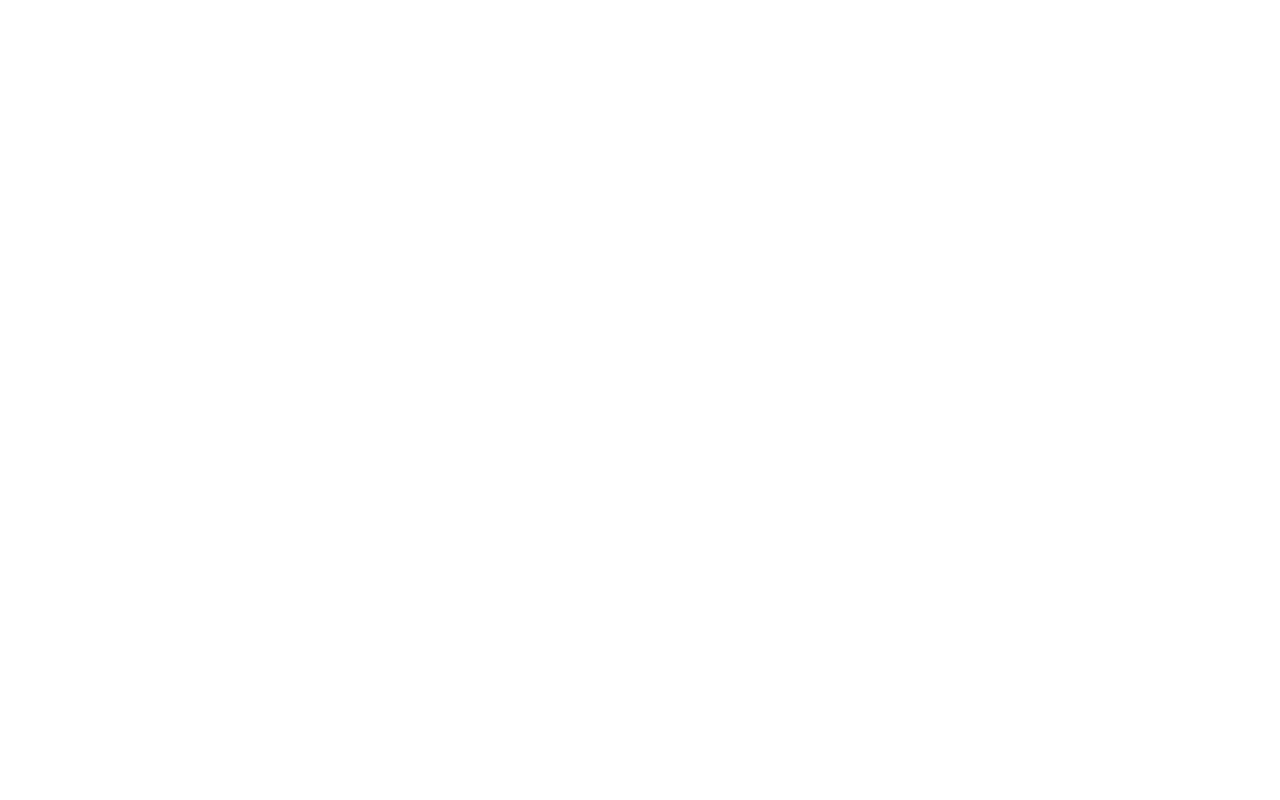
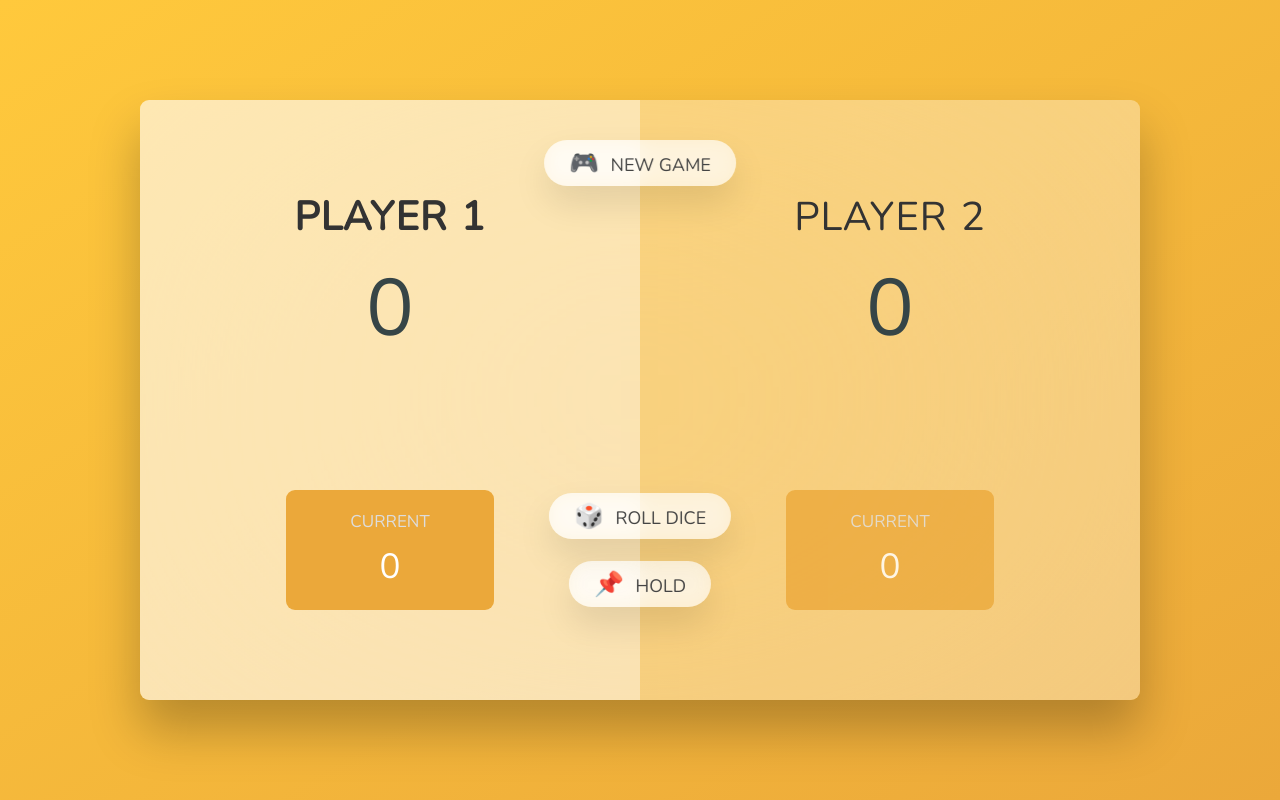
Before and after one commit to nishhhx/pigGame, a plain HTML site: page index.html in a window 1280 px wide. Drawn offline with nearby package versions, Linux system fonts and the light colour scheme.

Commit message:
Create UI

```diff
--- a/index.html
+++ b/index.html
@@ -4,9 +4,44 @@
     <meta charset="UTF-8" />
     <link rel="stylesheet" href="style.css" />
     <title>Pig Game</title>
+    <link rel="icon" type="image/png" href="dice_favicon.png" />
   </head>
   <body>
+    <main>
+      <section class="player player--0 player--active">
+        <h2 class="name" id="name--0">Player 1</h2>
+        <p class="score" id="score--0">0</p>
+        <div class="current">
+          <p class="current-label">Current</p>
+          <p class="current-score" id="current--0">0</p>
+        </div>
+        <img
+          src="winner.png"
+          alt="winner"
+          class="winner hidden"
+          id="winner--0"
+        />
+      </section>
+      <section class="player player--1">
+        <h2 class="name" id="name--1">Player 2</h2>
+        <p class="score" id="score--1">0</p>
+        <div class="current">
+          <p class="current-label">Current</p>
+          <p class="current-score" id="current--1">0</p>
+        </div>
+        <img
+          src="winner.png"
+          alt="winner"
+          class="winner hidden"
+          id="winner--1"
+        />
+      </section>
 
+      <img src="dice-5.png" alt="Playing dice" class="dice hidden" />
+      <button class="btn btn--new">🎮 New game</button>
+      <button class="btn btn--roll">🎲 Roll dice</button>
+      <button class="btn btn--hold">📌 Hold</button>
+    </main>
     <script src="script.js"></script>
   </body>
 </html>
--- a/style.css
+++ b/style.css
@@ -0,0 +1,176 @@
+@import url('https://fonts.googleapis.com/css2?family=Nunito&display=swap');
+
+* {
+  margin: 0;
+  padding: 0;
+  box-sizing: inherit;
+}
+
+html {
+  font-size: 62.5%;
+  box-sizing: border-box;
+}
+
+body {
+  font-family: 'Nunito', sans-serif;
+  font-weight: 400;
+  height: 100vh;
+  color: #333;
+  background-image: linear-gradient(to top left, #eba83a 0%, #ffc93c 100%);
+  display: flex;
+  align-items: center;
+  justify-content: center;
+}
+
+main {
+  position: relative;
+  width: 100rem;
+  height: 60rem;
+  background-color: rgba(255, 255, 255, 0.35);
+  backdrop-filter: blur(200px);
+  filter: blur();
+  box-shadow: 0 3rem 5rem rgba(0, 0, 0, 0.25);
+  border-radius: 9px;
+  overflow: hidden;
+  display: flex;
+}
+
+.player {
+  flex: 50%;
+  padding: 9rem;
+  display: flex;
+  flex-direction: column;
+  align-items: center;
+  transition: all 0.75s;
+}
+
+/* ELEMENTS */
+.name {
+  position: relative;
+  font-size: 4rem;
+  text-transform: uppercase;
+  letter-spacing: 1px;
+  word-spacing: 2px;
+  font-weight: 300;
+  margin-bottom: 1rem;
+}
+
+.score {
+  font-size: 8rem;
+  font-weight: 300;
+  color: #364547;
+  margin-bottom: auto;
+}
+
+.player--active {
+  background-color: rgba(255, 255, 255, 0.4);
+}
+.player--active .name {
+  font-weight: 700;
+}
+.player--active .score {
+  font-weight: 400;
+}
+
+.player--active .current {
+  opacity: 1;
+}
+
+.current {
+  background-color: #eba83a;
+  opacity: 0.8;
+  border-radius: 9px;
+  color: #fff;
+  width: 65%;
+  padding: 2rem;
+  text-align: center;
+  transition: all 0.75s;
+}
+
+.current-label {
+  text-transform: uppercase;
+  margin-bottom: 1rem;
+  font-size: 1.7rem;
+  color: #ddd;
+}
+
+.current-score {
+  font-size: 3.5rem;
+}
+
+/* ABSOLUTE POSITIONED ELEMENTS */
+.btn {
+  position: absolute;
+  left: 50%;
+  transform: translateX(-50%);
+  color: #444;
+  background: none;
+  border: none;
+  font-family: inherit;
+  font-size: 1.8rem;
+  text-transform: uppercase;
+  cursor: pointer;
+  font-weight: 400;
+  transition: all 0.2s;
+
+  background-color: white;
+  background-color: rgba(255, 255, 255, 0.6);
+  backdrop-filter: blur(10px);
+
+  padding: 0.7rem 2.5rem;
+  border-radius: 50rem;
+  box-shadow: 0 1.75rem 3.5rem rgba(0, 0, 0, 0.1);
+}
+
+.btn::first-letter {
+  font-size: 2.4rem;
+  display: inline-block;
+  margin-right: 0.7rem;
+}
+
+.btn--new {
+  top: 4rem;
+}
+.btn--roll {
+  top: 39.3rem;
+}
+.btn--hold {
+  top: 46.1rem;
+}
+
+.btn:active {
+  transform: translate(-50%, 3px);
+  box-shadow: 0 1rem 2rem rgba(0, 0, 0, 0.15);
+}
+
+.btn:focus {
+  outline: none;
+}
+
+.dice {
+  position: absolute;
+  left: 50%;
+  top: 16.5rem;
+  transform: translateX(-50%);
+  height: 10rem;
+  box-shadow: 0 2rem 5rem rgba(0, 0, 0, 0.2);
+}
+
+.player--winner {
+  background-color: #939b62;
+}
+
+.player--winner .name {
+  font-weight: 700;
+  color: #364547;
+}
+
+.hidden {
+  display: none;
+}
+
+.winner {
+  position: absolute;
+  top: 270px;
+  width: 100px;
+}
```
